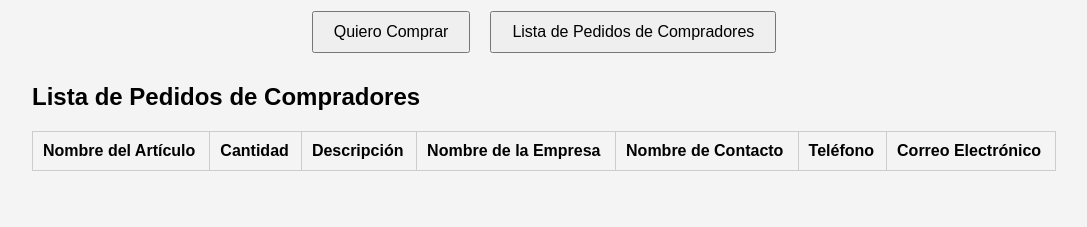
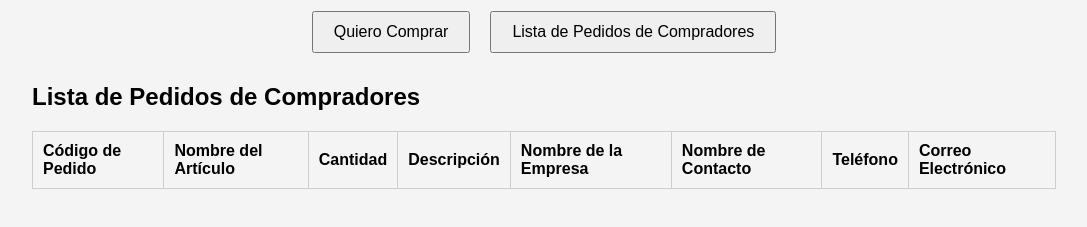
Before and after one commit to ignaciomarsan/compraslatam, a plain HTML site: page index.html in a window 1280 px wide. Both pictures are taken after a click on the button "Lista de Pedidos de Compradores". Shown: the part 99-326 px from the top of the page, without its empty margins (96-1183 px from the left). Drawn offline with Linux system fonts and the light colour scheme.

Commit message:
Update index.html

```diff
--- a/index.html
+++ b/index.html
@@ -51,6 +51,7 @@
             <table id="ordersTable">
                  <thead>
         <tr>
+            <th>Código de Pedido</th>
             <th>Nombre del Artículo</th>
             <th>Cantidad</th>
             <th>Descripción</th>
@@ -61,7 +62,7 @@
         </tr>
     </thead>
     <tbody>
-                    <!-- Los pedidos serán añadidos aquí -->
+        <!-- Los pedidos serán añadidos aquí automáticamente por el JavaScript -->
     </tbody>
 </table>
         </div>
```
Lines whose indentation alone changed are shown as unchanged.
